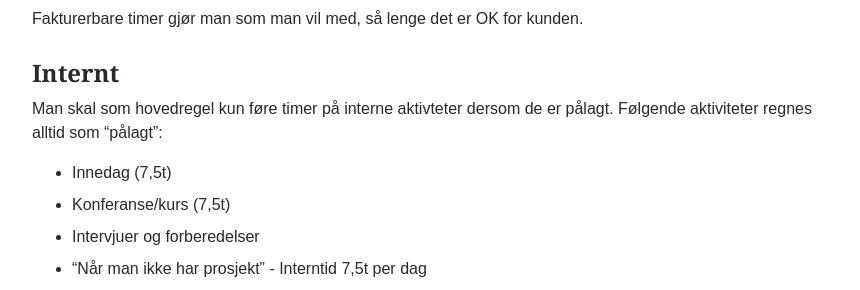
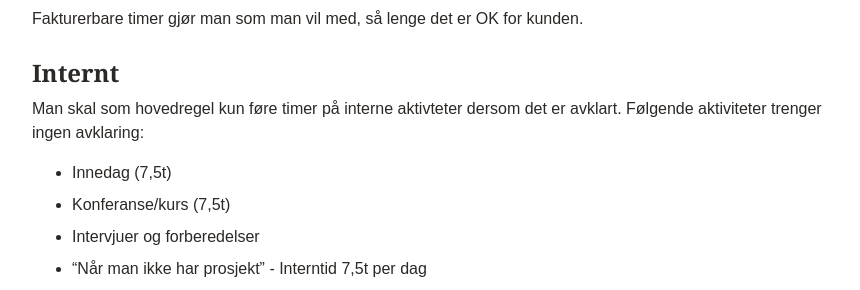
Before and after one commit to blankoslo/about-blank, a Jekyll site: the page built from index.md, in a window 1280 px wide and 900 px high, scrolled down 505 px. Shown: the part 160-450 px from the top of the window, without its empty margins (208-1068 px from the left). Built offline with Jekyll 4.4.1, drawn with Linux system fonts in a browser that asks for light colours.

Commit message:
Change wording of internal overtime paragraph

```diff
--- a/content/vilkaar.md
+++ b/content/vilkaar.md
@@ -16,7 +16,7 @@ Fakturerbare timer gjør man som man vil med, så lenge det er OK for kunden.
 
 ### Internt
 
-Man skal som hovedregel kun føre timer på interne aktivteter dersom de er pålagt. Følgende aktiviteter regnes alltid som “pålagt”:
+Man skal som hovedregel kun føre timer på interne aktivteter dersom det er avklart. Følgende aktiviteter trenger ingen avklaring:
 
 - Innedag (7,5t)
 - Konferanse/kurs (7,5t)
```
